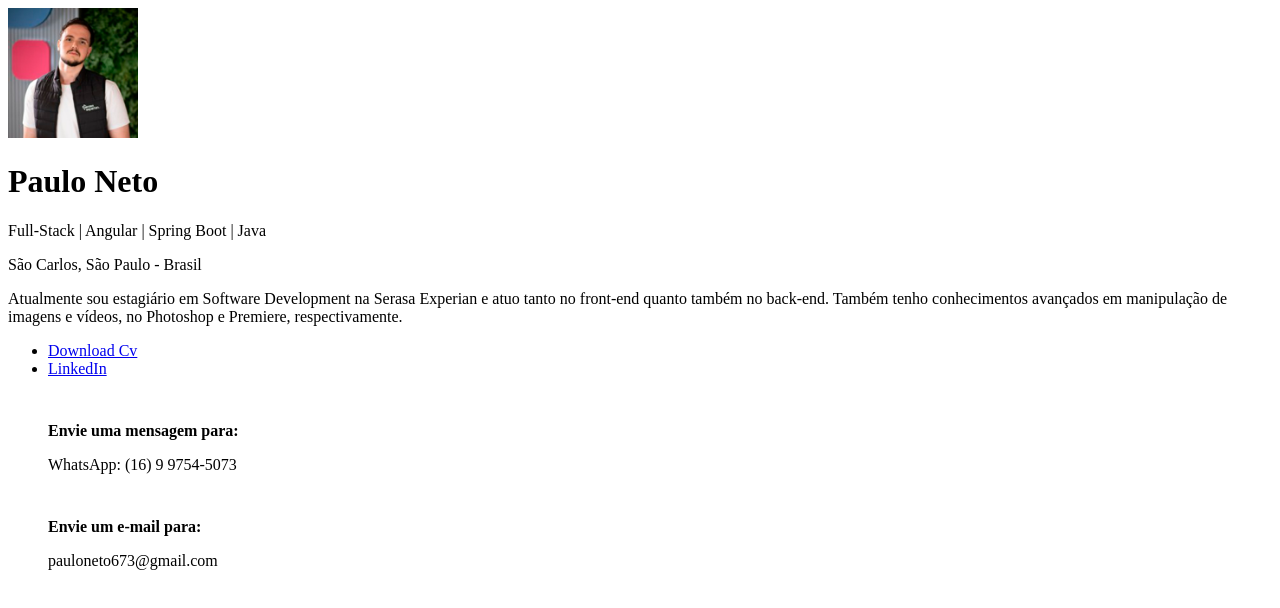
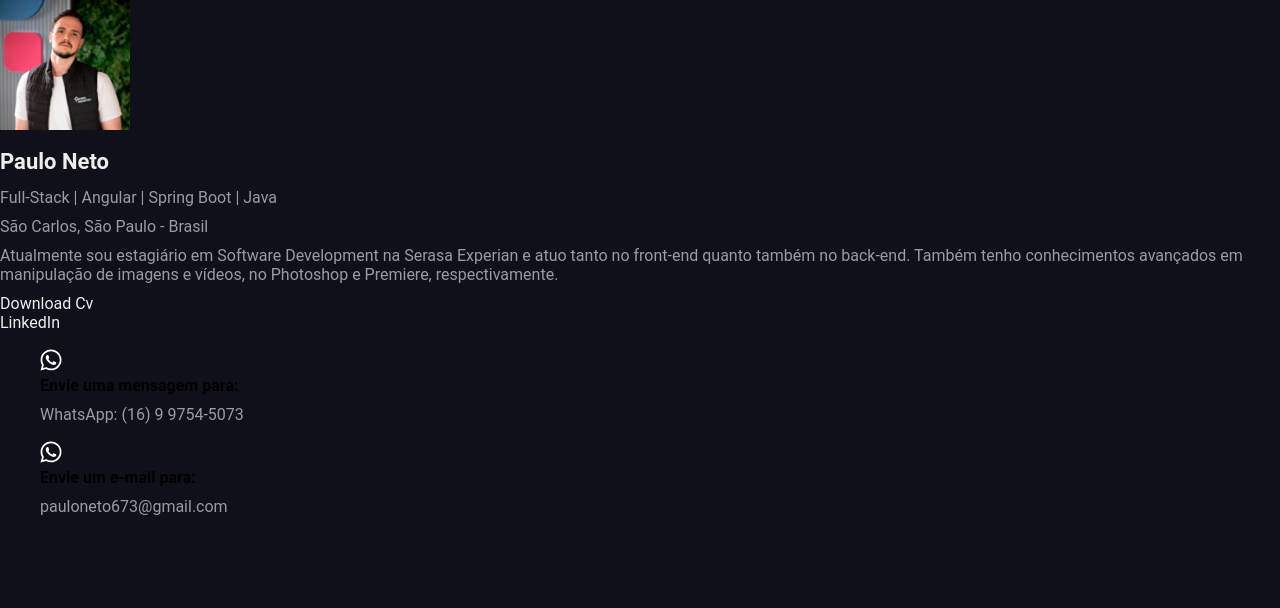
Before and after one commit to ParloNeto/angular-portfolio, an Angular app: page / in a window 1280 px wide. Shown: the top 608 px of the page. Built offline with nearby package versions, Linux system fonts and the light colour scheme.

Commit message:
Setting up SCSS following the SMACSS model

```diff
--- /dev/null
+++ b/src/scss/base/_index.scss
@@ -0,0 +1 @@
+@use "_reset";
--- /dev/null
+++ b/src/scss/base/_reset.scss
@@ -0,0 +1,30 @@
+html,
+body {
+  height: 100%;
+}
+body {
+  margin: 0;
+  font-family: Roboto, "Helvetica Neue", sans-serif;
+  background: var(--black);
+}
+
+h1, h2, h3 {
+    font-size: 22px;
+}
+
+h1, h2, h3, a {
+    color: var(--white);
+    text-decoration: none;
+}
+
+p {
+    color: var(--grey);
+    font-size: 16px;
+    margin: 10px 0;
+}
+
+ul {
+    list-style: none;
+    padding: 0;
+    margin: 0;
+}
--- /dev/null
+++ b/src/scss/index.scss
@@ -0,0 +1,3 @@
+@use "base";
+@use "layout";
+@use "theme";
--- /dev/null
+++ b/src/scss/layout/_container.scss
@@ -0,0 +1,12 @@
+.container {
+    width: 700px;
+    position: relative;
+    box-sizing: border-box;
+}
+
+@media (max-width: 750px) {
+    .container {
+        width: 100%;
+        padding: 0 20px;
+    }
+}
--- /dev/null
+++ b/src/scss/layout/_index.scss
@@ -0,0 +1 @@
+@use "_container";
--- /dev/null
+++ b/src/scss/theme/_index.scss
@@ -0,0 +1 @@
+@use "_variables";
--- /dev/null
+++ b/src/scss/theme/_variables.scss
@@ -0,0 +1,14 @@
+:root {
+  --primary: #2fbf71;
+  --primary-010: #21804d;
+
+  --secondary: #06628a;
+  --secondary-010: #06374e;
+
+  --black: #10101a;
+  --black-010: #2a2a30;
+
+  --white: #eeeeee;
+
+  --grey: #9b9ba0;
+}
--- a/src/styles.scss
+++ b/src/styles.scss
@@ -1 +1 @@
-/* You can add global styles to this file, and also import other style files */
+@import 'scss/index';
```
